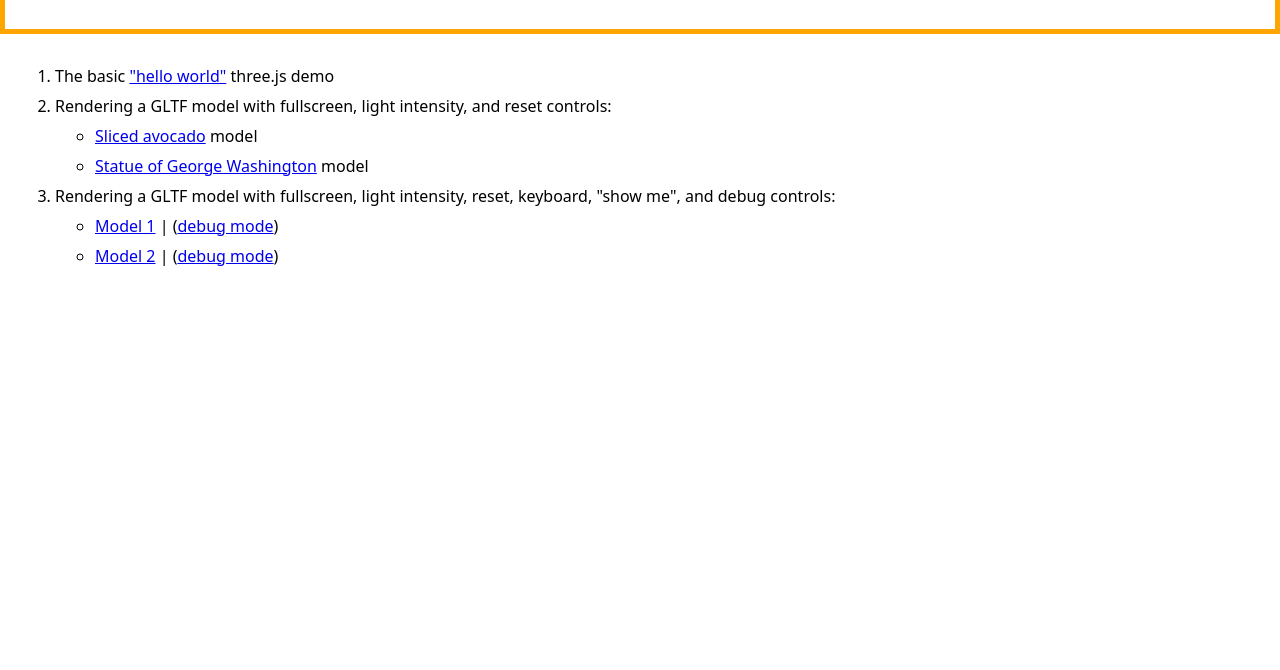
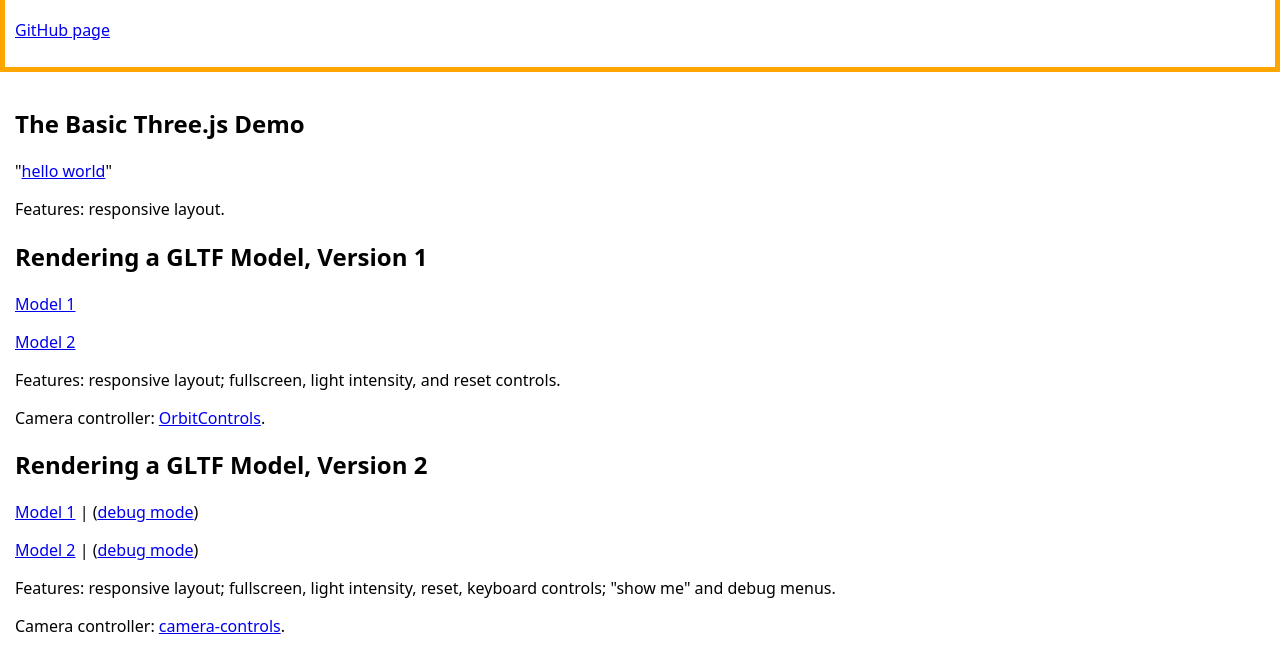
Before and after one commit to cdlib/threejs-viewer, a website built with Parcel: page index.html in a window 1280 px wide. Shown: the part 82-752 px from the top of the page. Built offline with nearby package versions, Linux system fonts and the light colour scheme.

Commit message:
rewrite index content, page header navs, and headings

```diff
--- a/index.html
+++ b/index.html
@@ -9,23 +9,26 @@
 <body>
   <header>
     <h1>Three.js Object Viewer</h1>
+    <nav>
+      <ul>
+        <li><a href="https://github.com/cdlib/threejs-viewer">GitHub page</a></li>
+      </ul>
+    </nav>
   </header>
   <div class="intro">
-    <ol>
-      <li>The basic <a href="demo1.html">"hello world"</a> three.js demo</li>
-      <li>Rendering a GLTF model with fullscreen, light intensity, and reset controls:
-        <ul>
-          <li><a href="demo2.html?model=1">Sliced avocado</a> model</li>
-          <li><a href="demo2.html?model=2">Statue of George Washington</a> model</li>
-        </ul>
-      </li>
-      <li>Rendering a GLTF model with fullscreen, light intensity, reset, keyboard, "show me", and debug controls:
-        <ul>
-          <li><a href="demo3.html?model=1">Model 1</a> | (<a href="demo3.html?model=1&debug=true">debug mode</a>)</li>
-          <li><a href="demo3.html?model=2">Model 2</a> | (<a href="demo3.html?model=2&debug=true">debug mode</a>)</li>
-        </ul>
-      </li>
-    </ol>
+    <h2>The Basic Three.js Demo</h2>
+    "<a href="demo1.html">hello world</a>"
+    <p>Features: responsive layout.</p>
+    <h2>Rendering a GLTF Model, Version 1</h2>
+    <p><a href="demo2.html?model=1">Model 1</a></p>
+    <p><a href="demo2.html?model=2">Model 2</a></p>
+    <p>Features: responsive layout; fullscreen, light intensity, and reset controls.</p>
+    <p>Camera controller: <a href="https://threejs.org/docs/#examples/en/controls/OrbitControls">OrbitControls</a>.</p>
+    <h2>Rendering a GLTF Model, Version 2</h2>
+    <p><a href="demo3.html?model=1">Model 1</a> | (<a href="demo3.html?model=1&debug=true">debug mode</a>)</p>
+    <p><a href="demo3.html?model=2">Model 2</a> | (<a href="demo3.html?model=2&debug=true">debug mode</a>)</p>
+    <p>Features: responsive layout; fullscreen, light intensity, reset, keyboard controls; "show me" and debug menus.</p>
+    <p>Camera controller: <a href="https://github.com/yomotsu/camera-controls">camera-controls</a>.</p>
   </div>
   <script src="./js/index.js"></script>
 </body>
--- a/scss/main.scss
+++ b/scss/main.scss
@@ -10,6 +10,24 @@ body {
 header {
   border: 5px solid orange;
   padding: 10px;
+
+  ul {
+    display: flex;
+    padding: 0;
+  }
+
+  li {
+    list-style-type: none;
+
+    &:not(:first-child) {
+      padding-left: .5rem;
+    }
+
+    &:not(:last-child) {
+      padding-right: .5rem;
+      border-right: 1px solid black;
+    }
+  }
 }
 
 .intro {
```
Also changed, not shown: demo1.html (+7 -1 lines), demo2.html (+7 -1 lines), demo3.html (+7 -1 lines).
